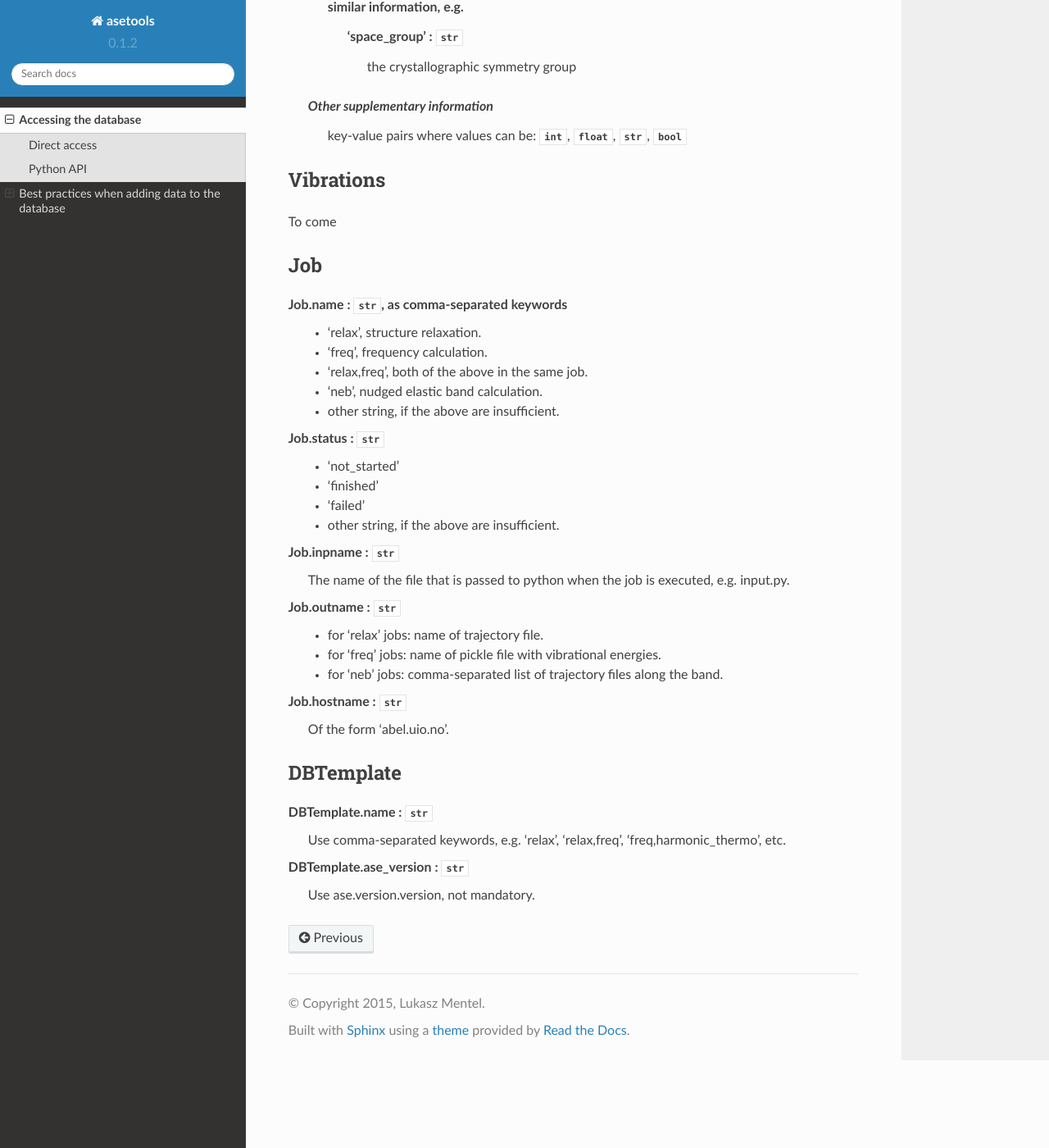
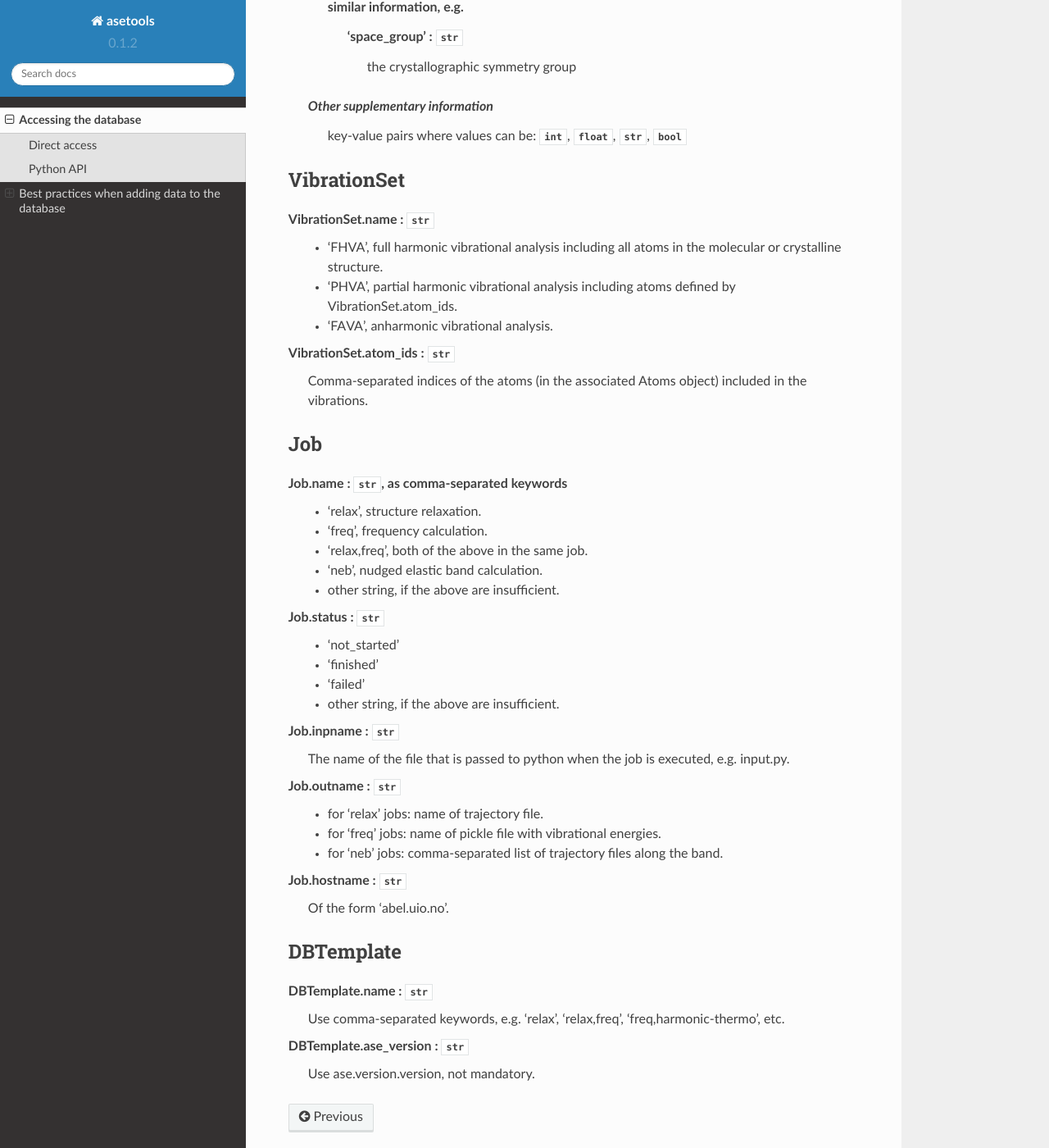
Before and after one commit to lmmentel/asetools, a Sphinx documentation site: the page built from docs/source/dbguidelines.rst, in a window 1280 px wide and 1400 px high, scrolled down 2166 px. Shown: the whole window at 82% size. Built offline with Sphinx 7.4.7 and the Read the Docs theme 2.0.0, drawn with Linux system fonts in a browser that asks for light colours; pages that are not in the unit, such as notebooks, are missing from menus; some of the changed text lies outside the part shown.

Commit message:
Updated VibrationSet in dbguidelines

```diff
--- a/docs/source/dbguidelines.rst
+++ b/docs/source/dbguidelines.rst
@@ -73,7 +73,7 @@ System.topology : :class:`str`
     Toplology of the system
 
     - *Molecules*: 'molecule'
-    - *Zeotype structures*: three-letter framework code
+    - *Zeotype structures*: three-letter framework code approved by IZA-SC_.
 
 System.notes : :class:`dict`
     *Molecules*:
@@ -93,9 +93,16 @@ System.notes : :class:`dict`
         :class:`str`, :class:`bool`
 
 
-Vibrations
+VibrationSet
 ----------
-To come
+
+VibrationSet.name : :class:`str`
+    - 'FHVA', full harmonic vibrational analysis including all atoms in the molecular or crystalline structure.
+    - 'PHVA', partial harmonic vibrational analysis including atoms defined by VibrationSet.atom_ids.
+    - 'FAVA', anharmonic vibrational analysis.
+
+VibrationSet.atom_ids : :class:`str`
+    Comma-separated indices of the atoms (in the associated Atoms object) included in the vibrations.
 
 
 Job
@@ -129,7 +136,7 @@ DBTemplate
 ----------
 
 DBTemplate.name : :class:`str`
-    Use comma-separated keywords, e.g. 'relax', 'relax,freq', 'freq,harmonic_thermo', etc.
+    Use comma-separated keywords, e.g. 'relax', 'relax,freq', 'freq,harmonic-thermo', etc.
 
 DBTemplate.ase_version : :class:`str`
     Use ase.version.version, not mandatory.
```
Also changed, not shown: other parts of docs/source/dbguidelines.rst (+2 -1 lines).
